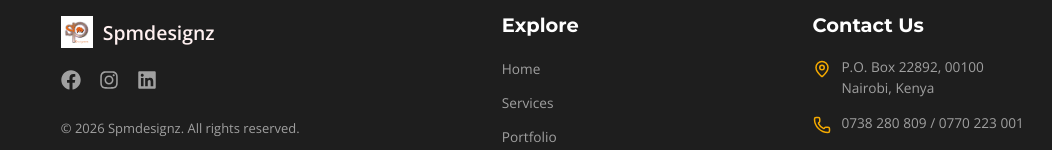
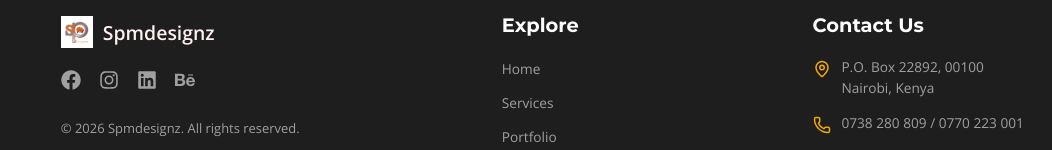
Before and after one commit to MucheruElijah/spmdesignz-website, a React (Vite) app: page / in a window 1280 px wide. Shown: the part 3926-4076 px from the top of the page, without its empty margins (8-1060 px from the left). Built offline with nearby package versions, Linux system fonts and the light colour scheme.

Commit message:
Fix asset paths

```diff
--- a/src/App.jsx
+++ b/src/App.jsx
@@ -1,7 +1,7 @@
 import React, { useEffect, useState } from 'react';
 import { BrowserRouter as Router, Routes, Route, Link, useLocation } from 'react-router-dom';
 import { Menu, X, MapPin, Phone, Mail } from 'lucide-react';
-import { FaFacebook, FaInstagram, FaLinkedin, FaWhatsapp } from 'react-icons/fa';
+import { FaFacebook, FaInstagram, FaLinkedin, FaWhatsapp, FaBehance } from 'react-icons/fa';
 import Home from './pages/Home';
 import Blog from './pages/Blog';
 import BlogPost from './pages/BlogPost';
@@ -89,6 +89,7 @@ function App() {
               <a href="https://web.facebook.com/spmdesigners" target="_blank" rel="noopener noreferrer" aria-label="Facebook"><FaFacebook size={20} /></a>
               <a href="https://www.instagram.com/spmdesignz" target="_blank" rel="noopener noreferrer" aria-label="Instagram"><FaInstagram size={20} /></a>
               <a href="https://linkedin.com/spmdesigns" target="_blank" rel="noopener noreferrer" aria-label="LinkedIn"><FaLinkedin size={20} /></a>
+              <a href="https://www.behance.net/mucheruelijah" target="_blank" rel="noopener noreferrer" aria-label="Behance"><FaBehance size={20} /></a>
             </div>
             <p className="copyright-text">&copy; {new Date().getFullYear()} Spmdesignz. All rights reserved.</p>
           </div>
```
